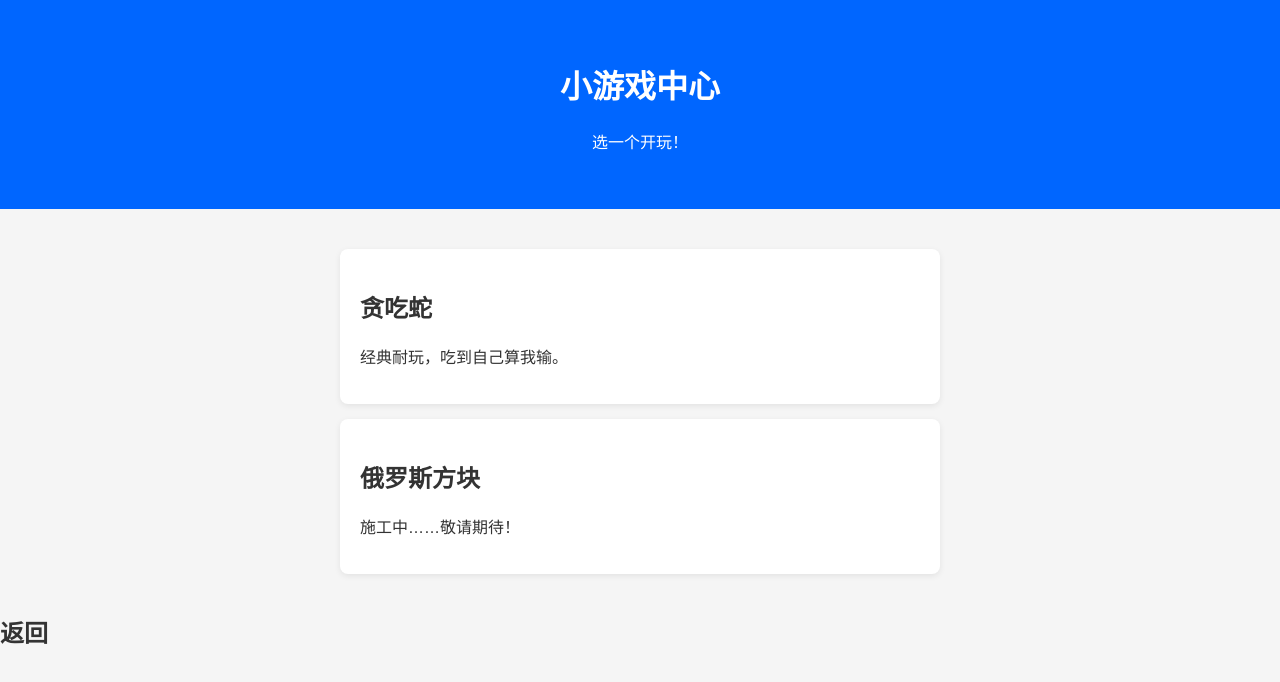
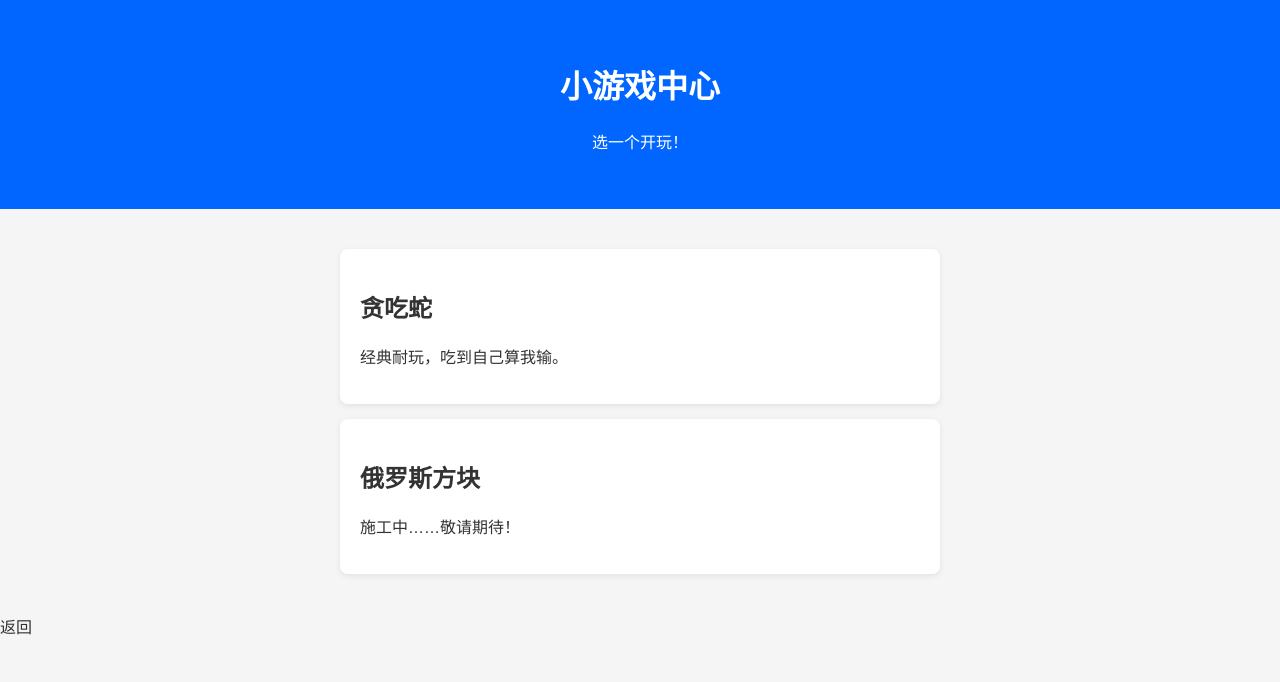
Before and after one commit to xcx75/xcx75.github.io, a plain HTML site: page game/index.html in a window 1280 px wide. Drawn offline with Linux system fonts and the light colour scheme.

Commit message:
Update index.html

```diff
--- a/game/index.html
+++ b/game/index.html
@@ -20,6 +20,6 @@
     <a href="snake/"><div class="card"><h2>贪吃蛇</h2><p>经典耐玩，吃到自己算我输。</p></div></a>
     <a href="tetris/"><div class="card"><h2>俄罗斯方块</h2><p>施工中……敬请期待！</p></div></a>
   </div>
-  <a href=".."><h2>返回</h2></a>
+  <a href="..">返回</a>
 </body>
 </html>
```
